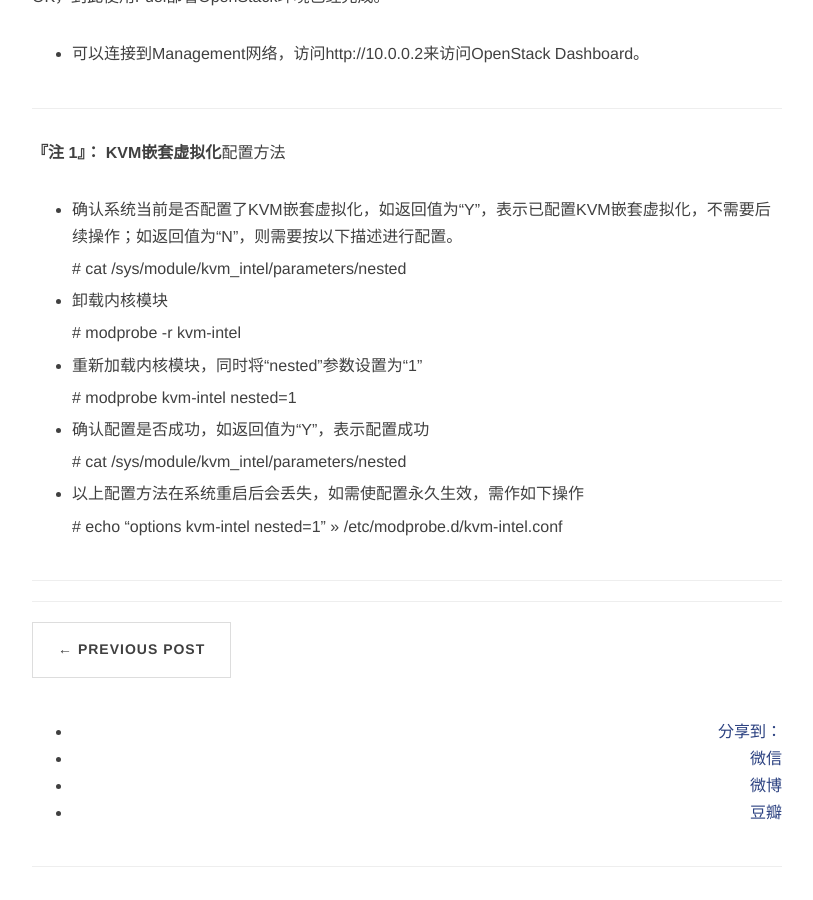
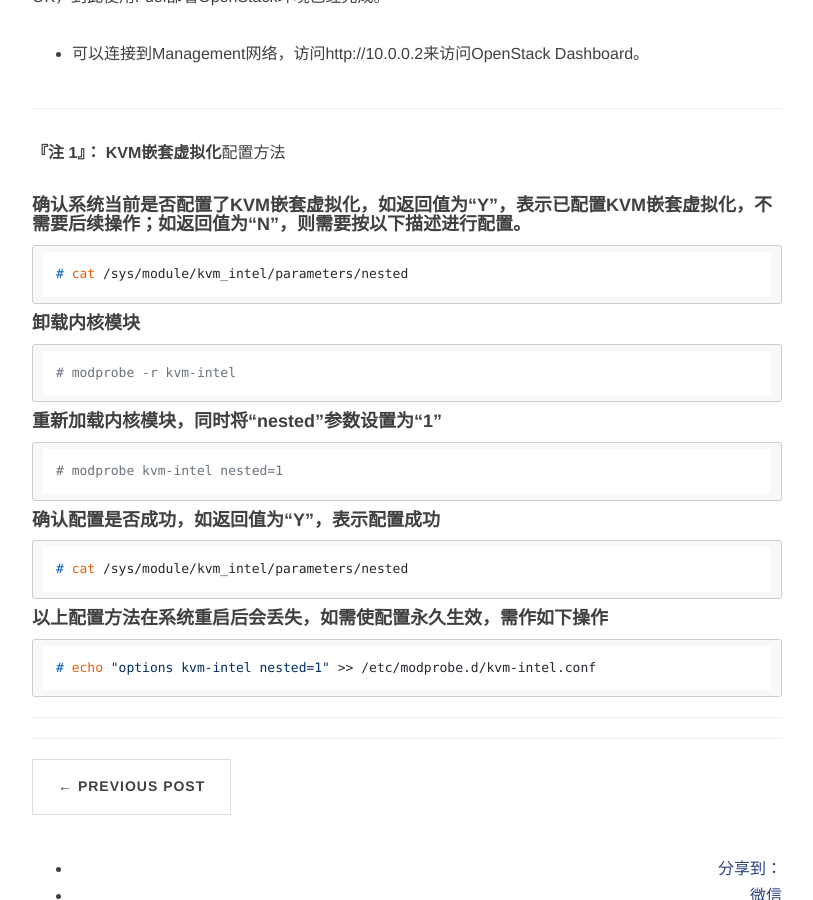
Before and after one commit to blkart/blkart.github.io, a Jekyll site: the page built from _posts/2015-01-23-deploy-openstack-juno-by-fuel-6-1.md, in a window 1280 px wide and 900 px high, scrolled down 22897 px. Shown: the whole window, without its empty margins (233-1046 px from the left). Built offline with Jekyll 4.4.1, drawn with Linux system fonts in a browser that asks for light colours; nearby versions of some CDN libraries; comment, search, counter and statistics services are not loaded.

Commit message:
格式调整
Signed-off-by: blkart <blkart.org@gmail.com>

```diff
--- a/_posts/2015-01-23-deploy-openstack-juno-by-fuel-6-1.md
+++ b/_posts/2015-01-23-deploy-openstack-juno-by-fuel-6-1.md
@@ -339,23 +339,23 @@
 
 **『注 1』：** **KVM嵌套虚拟化**配置方法
 
-* 确认系统当前是否配置了KVM嵌套虚拟化，如返回值为“Y”，表示已配置KVM嵌套虚拟化，不需要后续操作；如返回值为“N”，则需要按以下描述进行配置。
+#### 确认系统当前是否配置了KVM嵌套虚拟化，如返回值为“Y”，表示已配置KVM嵌套虚拟化，不需要后续操作；如返回值为“N”，则需要按以下描述进行配置。
 
     # cat /sys/module/kvm_intel/parameters/nested
 
-* 卸载内核模块
+#### 卸载内核模块
 
     # modprobe -r kvm-intel
 
-* 重新加载内核模块，同时将“nested”参数设置为“1”
+#### 重新加载内核模块，同时将“nested”参数设置为“1”
 
     # modprobe kvm-intel nested=1
 
-* 确认配置是否成功，如返回值为“Y”，表示配置成功
+#### 确认配置是否成功，如返回值为“Y”，表示配置成功
 
     # cat /sys/module/kvm_intel/parameters/nested
 
-* 以上配置方法在系统重启后会丢失，如需使配置永久生效，需作如下操作
+#### 以上配置方法在系统重启后会丢失，如需使配置永久生效，需作如下操作
 
     # echo "options kvm-intel nested=1" >> /etc/modprobe.d/kvm-intel.conf
 
```
